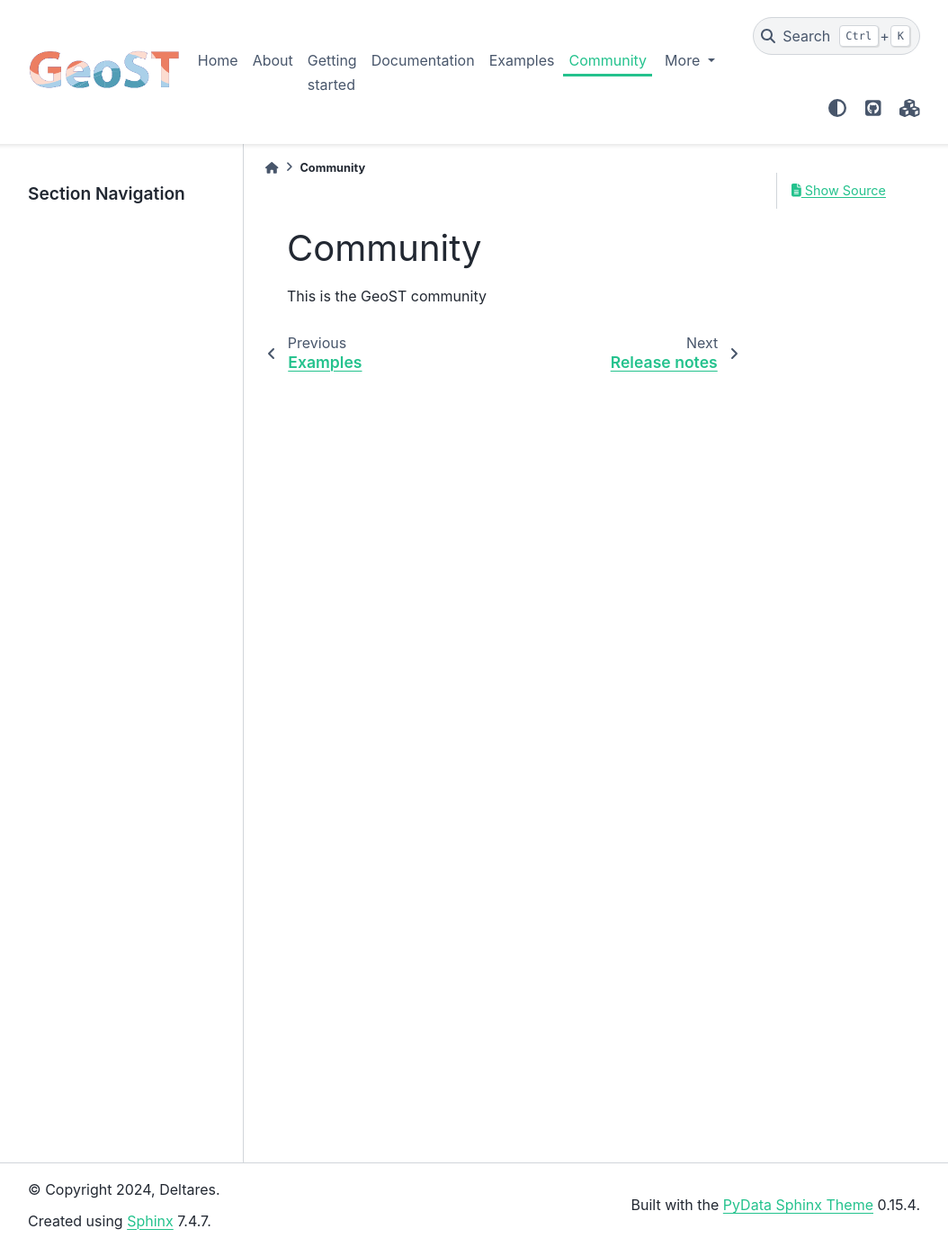
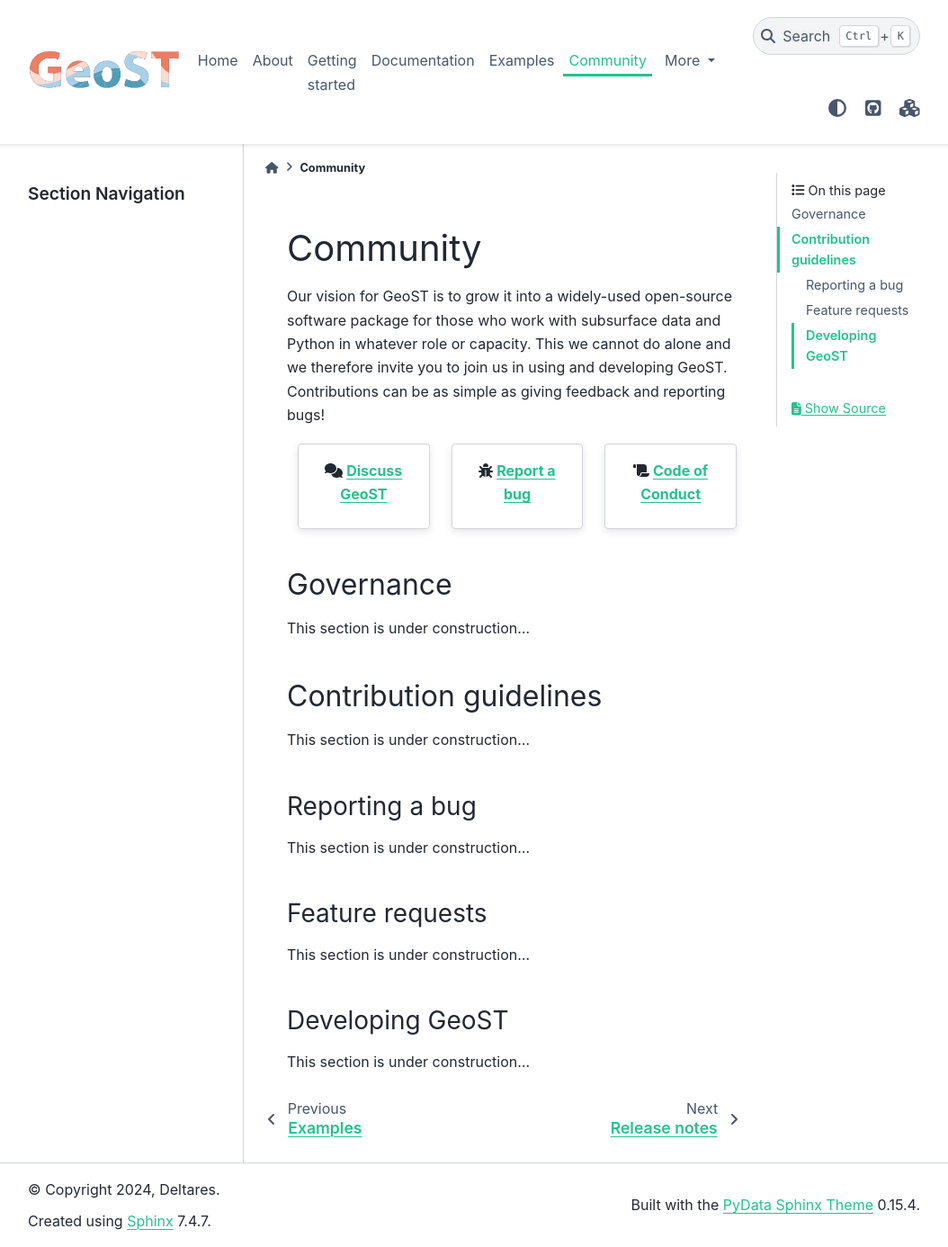
Before and after one commit to Deltares-research/geost, a Sphinx documentation site: the page built from docs/community.md, in a window 1280 px wide and 1386 px high. Shown: the whole window at 90% size, without its empty margins (113-1167 px from the left). Built offline with Sphinx 7.4.7 and the PyData theme 0.15.4, drawn with Linux system fonts in a browser that asks for light colours.

Commit message:
Started work on community page

`````diff
--- a/docs/community.md
+++ b/docs/community.md
@@ -1,3 +1,40 @@
 # Community
+```{toctree}
+---
+maxdepth: 2
+caption: About
+hidden:
+---
+```
 
-This is the GeoST community
+Our vision for GeoST is to grow it into a widely-used open-source software package for those
+who work with subsurface data and Python in whatever role or capacity. This we cannot do alone
+and we therefore invite you to join us in using and developing GeoST. Contributions can be
+as simple as giving feedback and reporting bugs!
+
+````{grid} 1 2 3 3
+```{grid-item-card}  <i class="fa-solid fa-comments"></i>  [Discuss GeoST](https://github.com/Deltares-research/geost/discussions)
+:text-align: center
+```
+```{grid-item-card}  <i class="fa-solid fa-bug"></i>  [Report a bug](https://github.com/Deltares-research/geost/issues)
+:text-align: center
+```
+```{grid-item-card}  <i class="fa-solid fa-scroll"></i>  [Code of Conduct](https://github.com/Deltares-research/.github/blob/main/CODE_OF_CONDUCT.md)
+:text-align: center
+```
+````
+
+## Governance
+This section is under construction...
+
+## Contribution guidelines
+This section is under construction...
+
+### Reporting a bug
+This section is under construction...
+
+### Feature requests
+This section is under construction...
+
+### Developing GeoST
+This section is under construction...
`````
Also changed, not shown: docs/index.md (+6 -1 lines).
